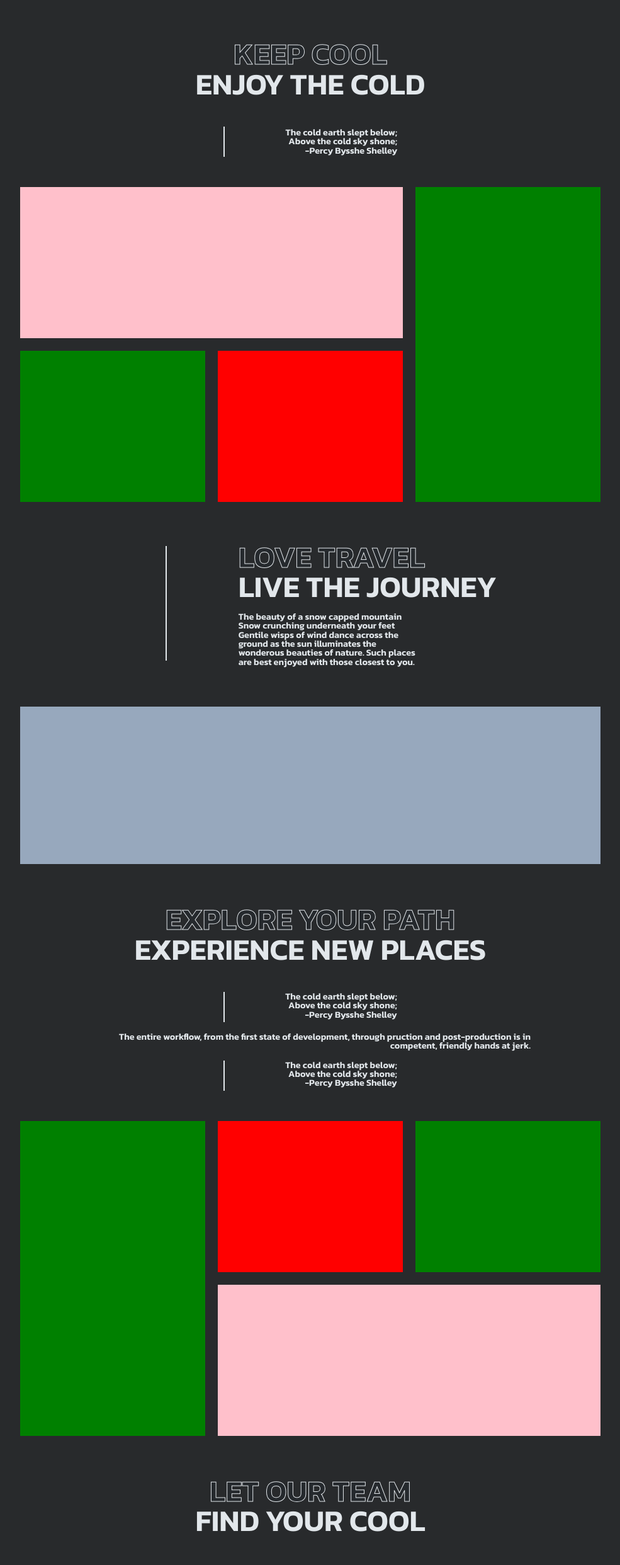
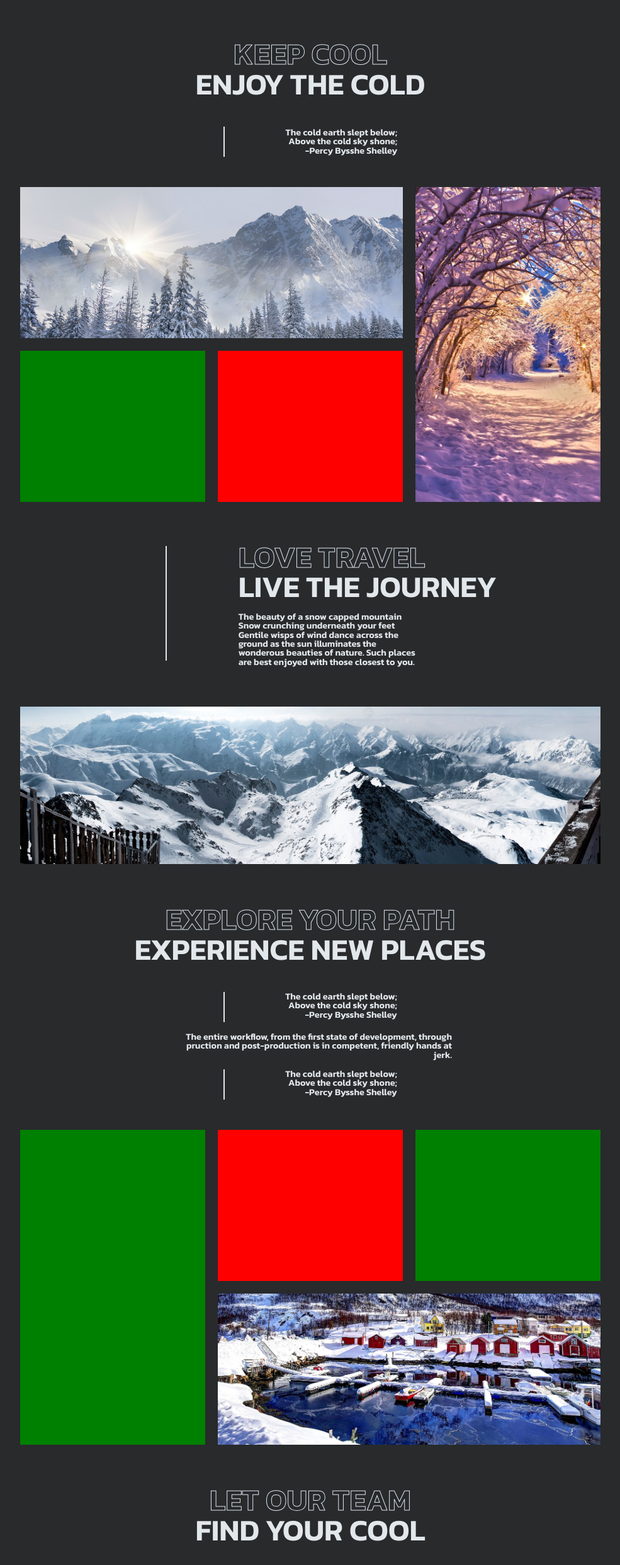
Before and after one commit to AaronTateDev/Project, a plain HTML site: page index.html in a window 1280 px wide. Shown: the part 802-3287 px from the top of the page at 63% size, without its empty margins (147-1132 px from the left). Drawn offline with nearby package versions, Linux system fonts and the light colour scheme.

Commit message:
adding pictures and css

```diff
--- a/css/main-styles.css
+++ b/css/main-styles.css
@@ -301,8 +301,10 @@ h1 span {
 
 .topPicture1 {
 	grid-area: topPicture;
+	background: url("../images/grid-images/first-grid-picture-images/top-picture1.jpg");
+		background-repeat: no-repeat;
+	background-size: cover;
 	background-color: pink;
-	height: 100%;
 	width: 100%;
 }
 
@@ -322,10 +324,14 @@ h1 span {
 
 .rightPicture1 {
 	grid-area: rightPicture;
+	background: url("../images/grid-images/first-grid-picture-images/right-picture1.jpg");
+	background-repeat: no-repeat;
+	background-size: cover;
 	background-color: green;
 	height: 100%;
 	width: 100%;
 }
+
 
 /*---------Love Travel Text Area--------*/
 
@@ -379,6 +385,9 @@ h1 span {
 
 .wideImadeContiner {
 	margin: 4rem auto;
+	background: url("../images/wide-angle-mountainscape.jpg");
+	background-repeat: no-repeat;
+	background-size: cover;
 	background-color: #97A8BD;
 	height: 250px;
 	width: 90%;
@@ -393,7 +402,7 @@ h1 span {
 	margin-top: 3em;
 	color: #E2E7EB;
 	font-size: .9rem;
-	text-align: right;flex-shrink: 1;
+	text-align: right;
 }
 
 .innerJourneyContainer {
@@ -406,7 +415,7 @@ h1 span {
 .coldJourneyTxtContainer h3 {
 	margin: 0 auto;
 	margin-top: 1rem;
-	max-width: 700px; ;
+	max-width: 450px; ;
 	flex: wrap;
 	align-self: flex-end;
 }
@@ -426,28 +435,32 @@ h1 span {
   					   "leftPicture bottomPicture bottomPicture";
 }
 
-.topPicture2 {
+.leftPicture2 {
 	grid-area: leftPicture;
 	background-color: green;
 	height: 100%;
 	width: 100%;
 }
 
-.bottomLeftPicture2 {
+.bottomPicture2 {
 	grid-area: bottomPicture;
+	background: url("../images/grid-images/second-grid-picture-images/bottom-picture2.jpg");
+	background-repeat: no-repeat;
+	background-size: cover;
+	background-position: center;
 	background-color: pink;
 	height: 100%;
 	width: 100%;
 }
 
-.middlePicture2 {
+.topMiddlePicture2 {
 	grid-area: topMiddlePicture;
 	background-color: red;
 	height: 100%;
 	width: 100%;
 }
 
-.rightPicture2 {
+.topRightPicture2 {
 	grid-area: topRightPicture;
 	background-color: green;
 	height: 100%;
--- a/index.html
+++ b/index.html
@@ -88,10 +88,10 @@
 	    	</div>
 		</section>
 		<section class="grid-container2">
-		 	<div class="topPicture2"></div>
-		 	<div class="bottomLeftPicture2"></div>
-		 	<div class="middlePicture2"></div>
-		 	<div class="rightPicture2"></div>
+		 	<div class="leftPicture2"></div>
+		 	<div class="bottomPicture2"></div>
+		 	<div class="topMiddlePicture2"></div>
+		 	<div class="topRightPicture2"></div>
 		</section>
 		<h1 class="h1TitleStyles sectionTitlesText ">LET OUR TEAM<br/><span>FIND YOUR COOL</span></h1>
 		<section class="keepCoolTxtContainer">
```
Also changed, not shown: images/grid-images/first-grid-picture-images/bottom-left-picture(alternate).jpg (added), images/grid-images/first-grid-picture-images/bottom-left-picture.jpg (added), images/grid-images/first-grid-picture-images/middle-picture1.jpg (added), images/grid-images/first-grid-picture-images/right-picture1(alternative).jpg (added), images/grid-images/first-grid-picture-images/right-picture1.jpg (added), images/grid-images/first-grid-picture-images/top-picture1.jpg (added), images/grid-images/second-grid-picture-images/bottom-picture2.jpg (added), images/grid-images/second-grid-picture-images/left-picture2.jpg (added), images/grid-images/second-grid-picture-images/top-middle-picture.jpg (added), images/grid-images/second-grid-picture-images/top-right-picture2.jpg (added), images/wide-angle-mountainscape.jpg (added).
